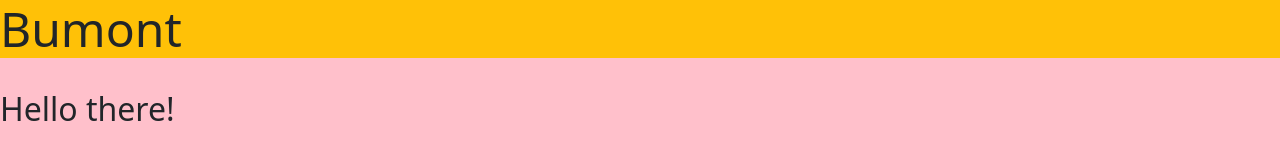
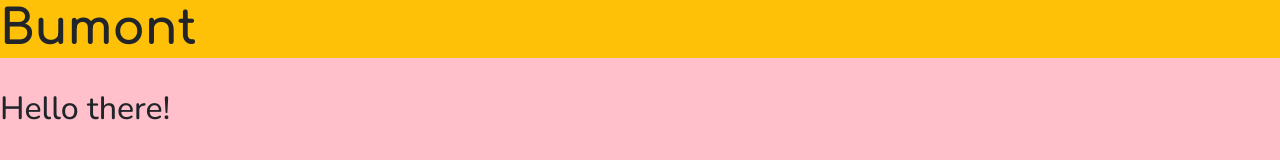
Before and after one commit to NatCode08/bumont-portfolio-project, a plain HTML site: page index.html in a window 1280 px wide. Drawn offline with nearby package versions, Linux system fonts and the light colour scheme.

Commit message:
added font family link

```diff
--- a/index.html
+++ b/index.html
@@ -14,6 +14,16 @@
       integrity="sha384-ka7Sk0Gln4gmtz2MlQnikT1wXgYsOg+OMhuP+IlRH9sENBO0LRn5q+8nbTov4+1p"
       crossorigin="anonymous"
     ></script>
+    <script
+      src="https://kit.fontawesome.com/b35dbcca32.js"
+      crossorigin="anonymous"
+    ></script>
+    <link rel="preconnect" href="https://fonts.googleapis.com" />
+    <link rel="preconnect" href="https://fonts.gstatic.com" crossorigin />
+    <link
+      href="https://fonts.googleapis.com/css2?family=Comfortaa:wght@700&family=Nunito:wght@500&display=swap"
+      rel="stylesheet"
+    />
     <link rel="stylesheet" href="style/portfolio.css" />
     <meta name="viewport" content="width=device-width, initial-scale=1.0" />
     <title>Document</title>
--- a/style/portfolio.css
+++ b/style/portfolio.css
@@ -2,10 +2,10 @@ body {
   background: pink;
 }
 
-h1{
-    font-family: font-family: 'Comfortaa', cursive;
-    font-size: 48px;
+h1 {
+  font-family: "Comfortaa", cursive;
+  font-size: 48px;
 }
-h2{
-    font-family: font-family: 'Nunito', sans-serif;
+h2 {
+  font-family: "Nunito", sans-serif;
 }
```
